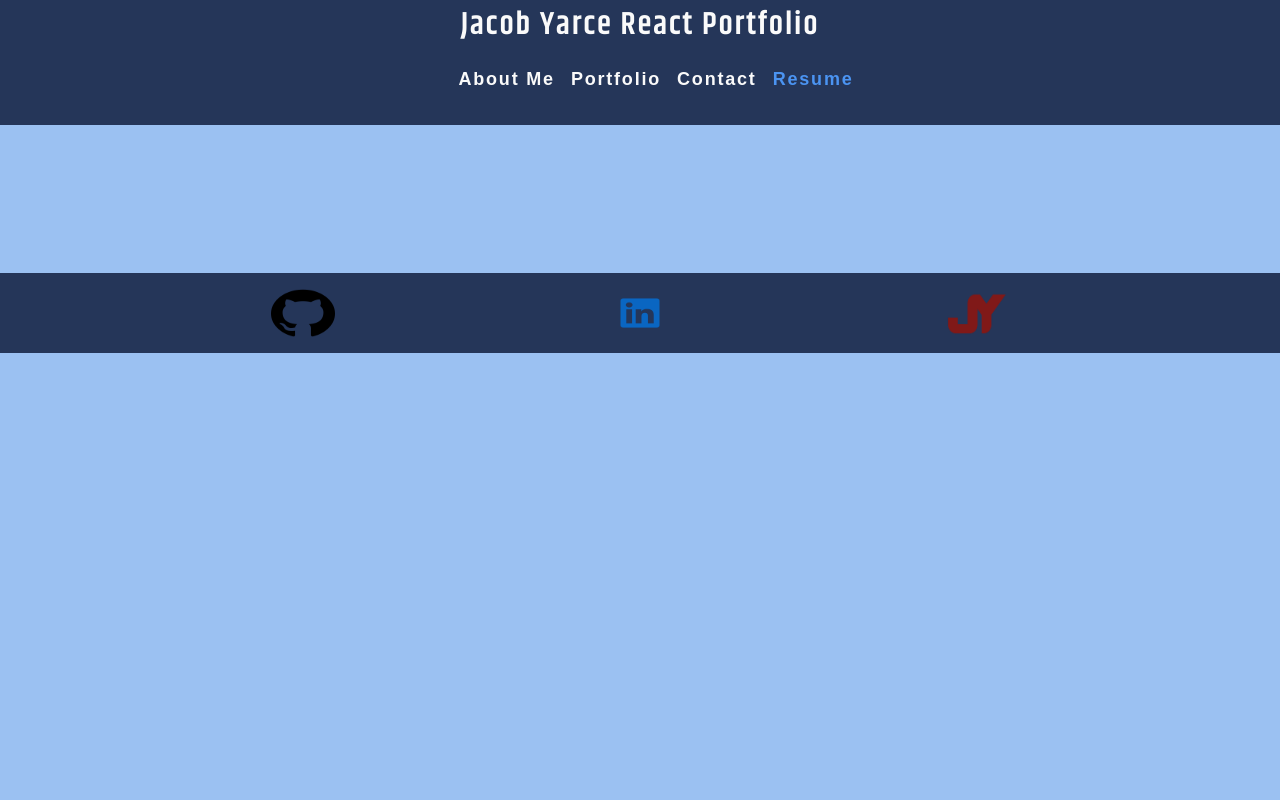
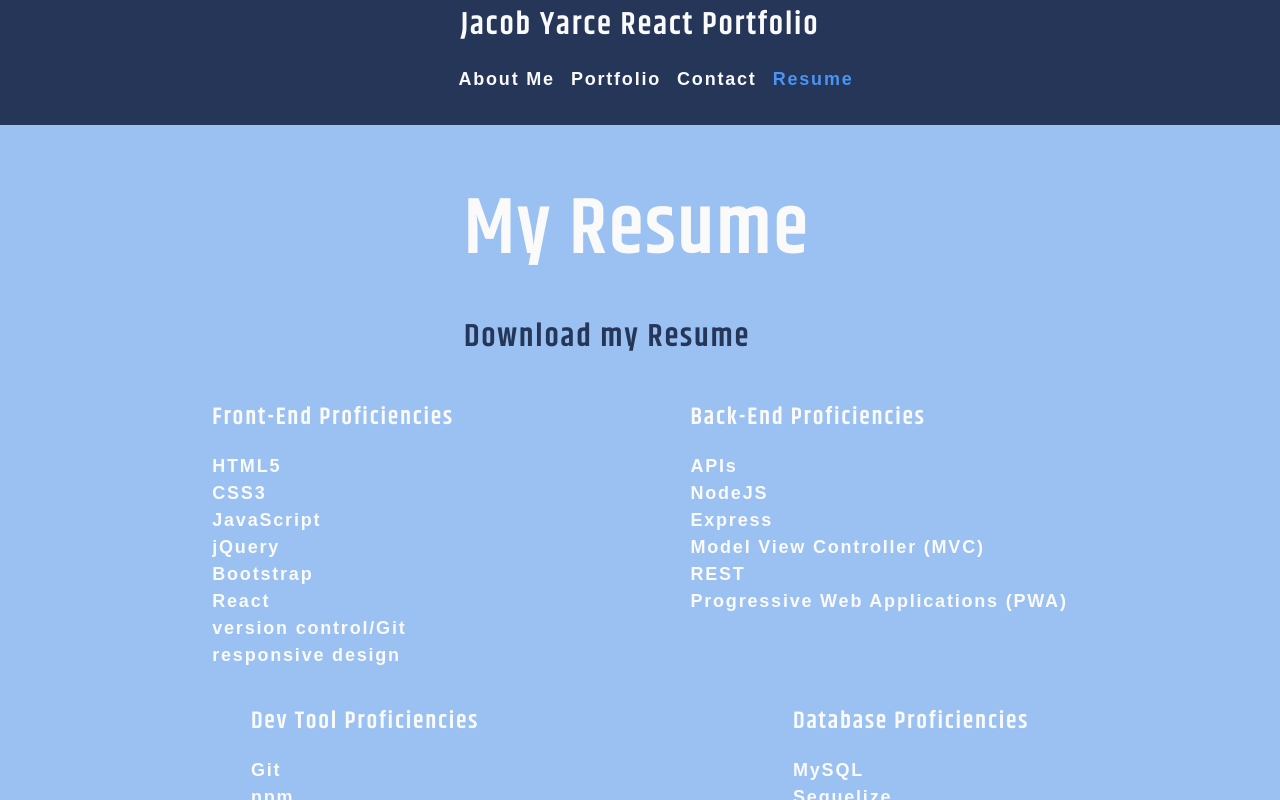
Before and after one commit to Keemperor/JY-React-Portfolio, a React (Create React App) app: page / in a window 1280 px wide. Both pictures are taken after a click on the element "Resume". Shown: the top 800 px of the page. Built offline with nearby package versions, Linux system fonts and the light colour scheme; a web font is replaced by a local one.

Commit message:
finished resume section

```diff
--- a/src/App.js
+++ b/src/App.js
@@ -4,7 +4,7 @@ import Contact from './components/Contact';
 import Header from './components/Header';
 import Footer from './components/Footer';
 import Portfolio from './components/Portfolio';
-//import Resume from './components/Resume';
+import Resume from './components/Resume';
 
 function App() {
   const [currentTab, setCurrentTab] = useState("about");
@@ -18,8 +18,8 @@ function App() {
 				return <Portfolio />;
 			case "contact":
 				return <Contact />;
-		//	case "resume":
-			//	return <Resume />;
+			case "resume":
+				return <Resume />;
 			default:
 				return null;
 		}
--- a/src/components/Resume/index.js
+++ b/src/components/Resume/index.js
@@ -3,17 +3,19 @@ import React from "react";
 function Resume() {
 	return (
 		<section>
-			<div className="center">
+			<div className="xcenter">
 				<h1 className="page-header">My Resume</h1>
 			</div>
-			<div className="bottom-spacing">
-				<a href={require("../../assets/files/Owais' Resume.pdf")} download>
-					<h4>Download my Resume</h4>
+			<div className="xcenter">
+				<a href={require("../../assets/resume/Jacob-Yarce-Resume-2020.pdf")} download>
+					<h2>Download my Resume</h2>
 				</a>
 			</div>
-			<div>
-				<h5>Front-End Proficiencies</h5>
-				<ol>
+      <div className="flex-column">
+			<div className="flex-row mobile-row">
+        <div className="d-flex flex-column">
+				<h4 className="p-2">Front-End Proficiencies</h4>
+				<ol className="p-2">
 					<li>HTML5</li>
 					<li>CSS3</li>
 					<li>JavaScript</li>
@@ -23,9 +25,11 @@ function Resume() {
 					<li>version control/Git</li>
 					<li>responsive design</li>
 				</ol>
-				<br></br>
-				<h5>Back-End Proficiencies</h5>
-				<ol>
+				</div>
+
+        <div className="d-flex flex-column">
+				<h4 className="p-2">Back-End Proficiencies</h4>
+				<ol className="p-2">
 					<li>APIs</li>
 					<li>NodeJS</li>
 					<li>Express</li>
@@ -33,17 +37,23 @@ function Resume() {
 					<li>REST</li>
 					<li>Progressive Web Applications (PWA)</li>
 				</ol>
-				<br></br>
-				<h5>Dev Tool Proficiencies</h5>
-				<ol>
+        </div>
+
+        </div>
+        <div className="flex-row mobile-row">
+        <div className="d-flex flex-column">
+				<h4 className="p-2">Dev Tool Proficiencies</h4>
+				<ol className="p-2">
 					<li>Git</li>
 					<li>npm</li>
 					<li>Jest</li>
 					<li>Webpack</li>
 				</ol>
-				<br></br>
-				<h5>Database Proficiencies</h5>
-				<ol>
+        </div>
+
+        <div className="d-flex flex-column">
+				<h4 className="p-2">Database Proficiencies</h4>
+				<ol className="p-2">
 					<li>MySQL</li>
 					<li>Sequelize</li>
 					<li>NoSQL</li>
@@ -52,6 +62,8 @@ function Resume() {
 					<li>MongoDB</li>
 					<li>Mongoose</li>
 				</ol>
+        </div>
+        </div>
 			</div>
 		</section>
 	);
```
Also changed, not shown: 1 other file (tests, documents, lock files or other folders).
